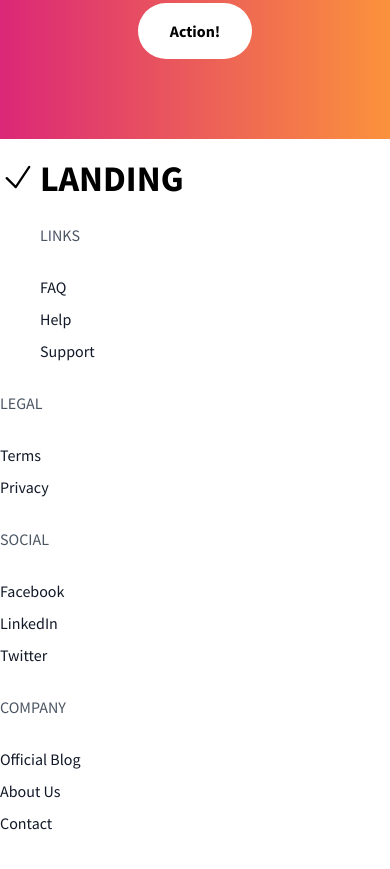
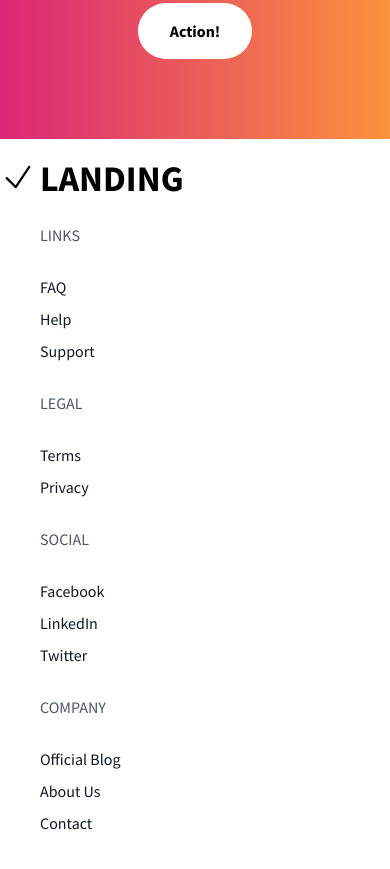
Before and after one commit to Husinat/Landing-Page-Html-Tailwind-Full-Webpage, a plain HTML site: page index.html in a window 390 px wide. Shown: the part 5657-6526 px from the top of the page. Drawn offline with nearby package versions, Linux system fonts and the light colour scheme.

Commit message:
fixed some media query styles using tailwind

```diff
--- a/index.html
+++ b/index.html
@@ -3,7 +3,7 @@
 <head>
     <meta charset="UTF-8">
     <meta name="viewport" content="width=device-width, initial-scale=1.0">
-    <title>Landing Page</title>
+    <title>Landing Page(Tailwind Practice)</title>
     <script src="https://cdn.tailwindcss.com"></script>
     <link href="https://fonts.googleapis.com/css2?family=Source+Sans+Pro:wght@400;700&display=swap" rel="stylesheet">
     <style>
@@ -258,7 +258,7 @@
                </ul>
                </div>
 
-               <div class="leading-loose"> <!-- Section Wrapper-->
+               <div class="leading-loose ml-10"> <!-- Section Wrapper-->
                 <h3 class="text-gray-600 font-light mb-2 mt-5 font-source-sans">LEGAL</h3>
               <ul class="mt-5">
                 <li><a href="#" class="text-gray-900 font-semi-bold hover:text-gray-900 hover:underline font-source-sans">Terms</a></li>
@@ -266,7 +266,7 @@
               </ul>
                </div>
 
-               <div class="leading-loose"> <!-- Social Wrapper-->
+               <div class="leading-loose ml-10"> <!-- Social Wrapper-->
                 <h3 class="text-gray-600 font-light mb-2 mt-5 font-source-sans">SOCIAL</h3>
                <ul class="mt-5">
                 <li><a href="#" class="text-gray-900 font-semi-bold hover:text-gray-900 hover:underline font-source-sans">Facebook</a></li>
@@ -275,7 +275,7 @@
                </ul>
                </div>
 
-               <div class="leading-loose"> <!-- Company Wrapper-->
+               <div class="leading-loose ml-10"> <!-- Company Wrapper-->
                 <h3 class="text-gray-600 font-light mb-2 mt-5 font-source-sans">COMPANY</h3>
                <ul class="mt-5">
                 <li><a href="#" class="text-gray-900 font-semi-bold hover:text-gray-900 hover:underline font-source-sans">Official Blog</a></li>
```
